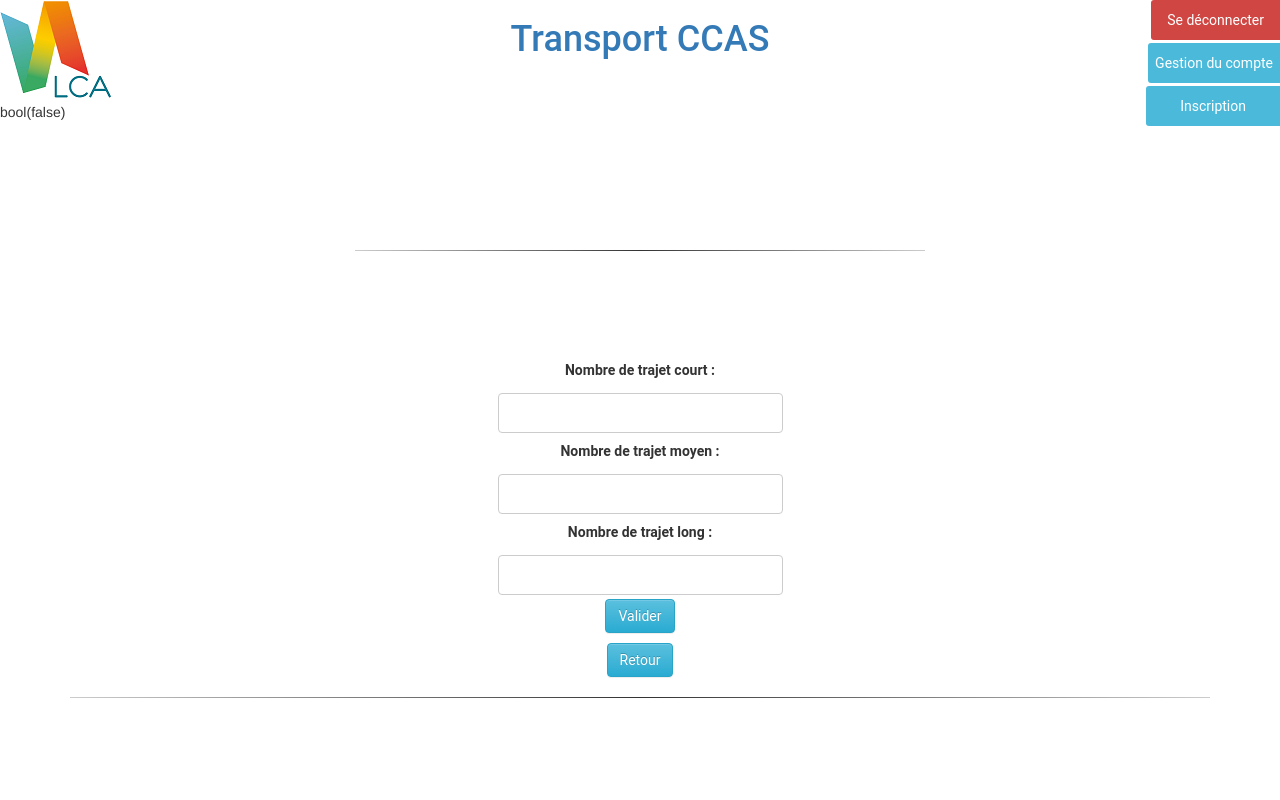
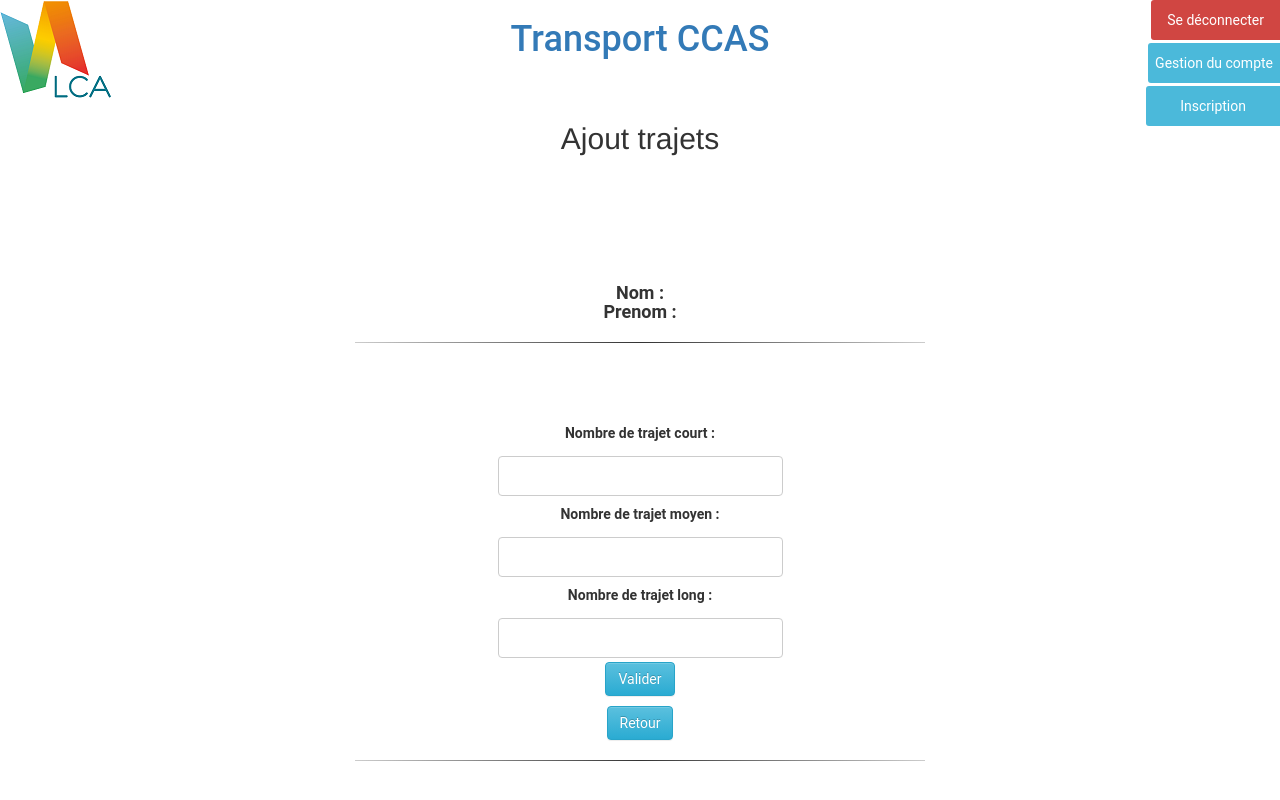
Before and after one commit to alexandrevittu/ApplicationTransportCCAS, a PHP site: page /addtrajet.php in a window 1280 px wide. Run offline with PHP 8.4, Linux system fonts and the light colour scheme; the visitor is signed in with stand-in values (Sample User, id 1); data comes from the database, SQL or seed files in the repository; data that the repository does not hold is empty.

Commit message:
titre + correction

```diff
--- a/pages/AjoutAdherent.php
+++ b/pages/AjoutAdherent.php
@@ -102,6 +102,7 @@ function verifForm(f){
 
 <body>
   <div id="conteneur">                    <!--formulaire d'ajout d'adherent -->
+    <h2 style="text-align:center;">Ajout d'adherents</h2>
     <hr class="style-ligne">
     <form id="ajoutadherent" method="POST" onsubmit="return verifForm(this)">
       <label for="fnom">Nom</label><br>
--- a/pages/Facturation.php
+++ b/pages/Facturation.php
@@ -17,6 +17,7 @@ $seuil = getSeuil();
 
 
 </head>
+<h2 style="text-align:center;">Facturation</h2>
 <script language="javascript" type="text/javascript">    <!--configuration du tableau -->
   $(document).ready(function() {
     $('#example').dataTable( {
@@ -144,7 +145,7 @@ $seuil = getSeuil();
             $prixtotal += $nbtrajetlongparadherent['nbTrajet']*$prixtrajetlong['prix'];
           }
         }
-        if($prixtotal >= $seuil['prix'])  //affichage seulement si pris supérieur a 15
+        if($prixtotal >= $seuil['prix'])  //affichage seulement si pris supérieur a seuil
         {
           echo '<td>'.$unAdherent['nom'].'</td>';
           echo '<td>'.$unAdherent['prenom'].'</td>';
--- a/pages/Tarif.php
+++ b/pages/Tarif.php
@@ -12,6 +12,7 @@ include_once "../fonctions/fonctions.php";
 ?>
 
   <div class="content-loader" style="width: 50%;margin:5% 20%;">    <!--creation du Formulaire des tarifs-->
+    <h2 style="text-align:center;">Tarifs</h2>
     <hr class="style-ligne">
       <form id="tarif" method="POST">
         <label>Seuil du report du trimestre</label><br>
--- a/pages/addtrajet.php
+++ b/pages/addtrajet.php
@@ -11,15 +11,17 @@
     $idadherent =$_POST['id'];
     $trimestre =$_POST['trimestre'];
     $libelleTrimestre = getTrimestreLib($_POST['trimestre']);
-    var_dump($libelleTrimestre);
   ?>
 </head>
 <body>
+  <h2 style="text-align:center;">Ajout trajets</h2>
+
   <div id="conteneur">
     <!--Creation du formulaire -->
     <form action="Trimestre.php" id="ajouttrajet" method="POST">
+      <h4><strong><?php echo "Nom : ".$_POST['nom']."<br> Prenom : ".$_POST['prenom'] ?><strong></h4>
       <hr class="style-ligne">
-      <h4><?php echo $_POST['nom']." ".$_POST['prenom']."<br>".utf8_encode($libelleTrimestre['libelle']); ?> </h4>
+      <h4><?php echo utf8_encode($libelleTrimestre['libelle']); ?> </h4>
       <input type="hidden" name="id" id="id" value="<?php echo$idadherent?>"/></br>
       <input type="hidden" name="trimestre" id="trimestre" value="<?php echo$trimestre?>"/></br>
       <label for="trajetcourt">Nombre de trajet court : </label></br>
```
